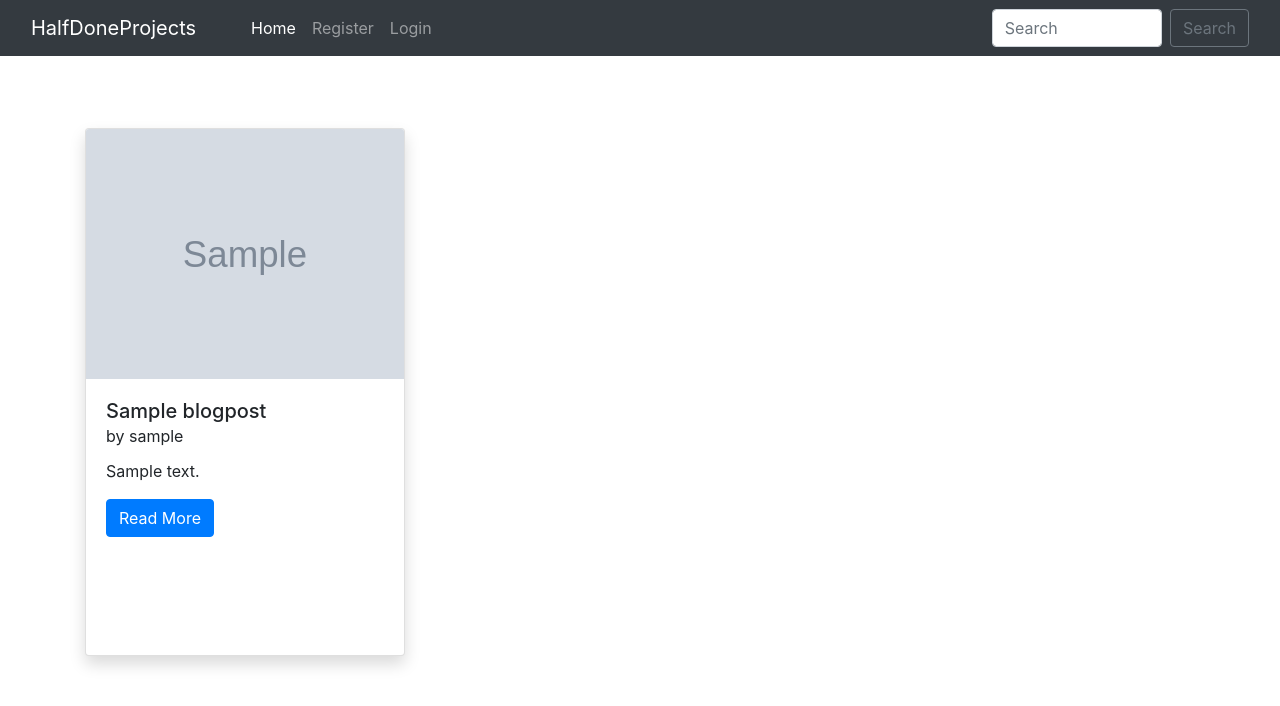
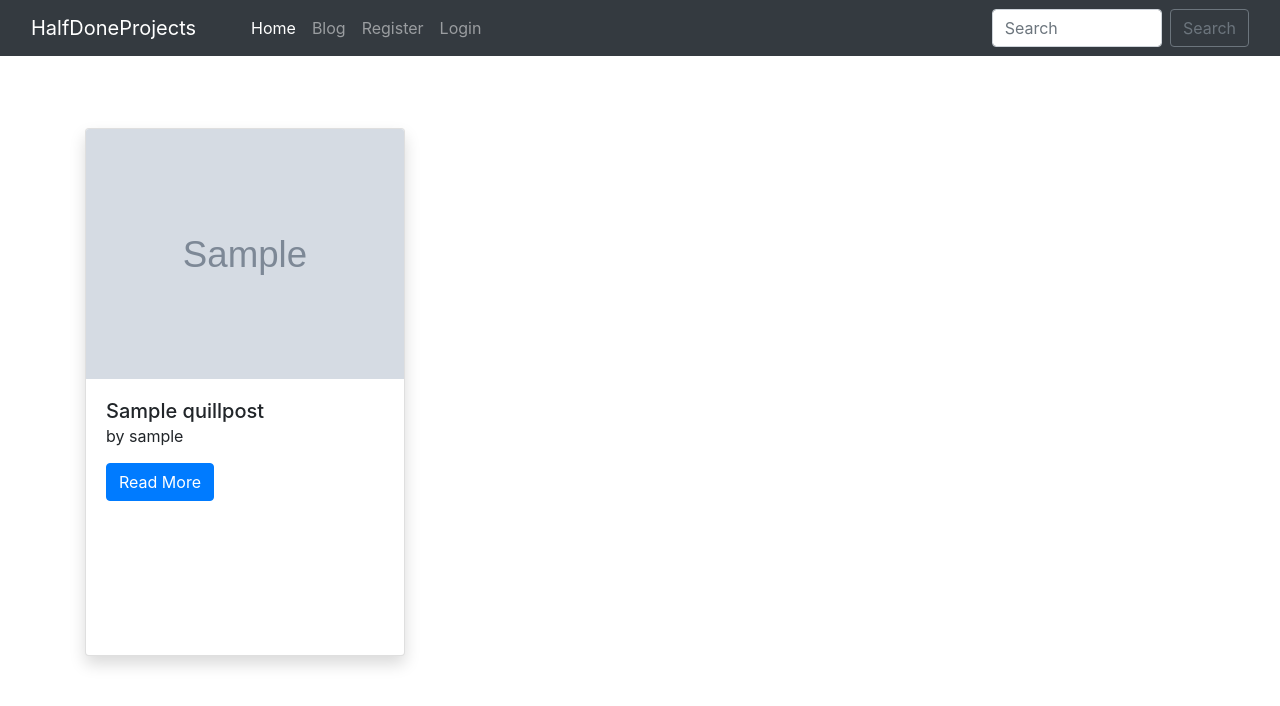
Before and after one commit to jcwarnerdev/halfdoneprojects, a Django app: page /blog/ in a window 1280 px wide. Shown: the top 706 px of the page. Run offline with Django 4.2, Linux system fonts and the light colour scheme; tables that the repository leaves empty hold one stand-in row (values such as "Sample post"); grey boxes marked "Sample" are stand-in pictures; some libraries are stand-ins or nearby versions.

Commit message:
blog posts work

```diff
--- a/blog/models.py
+++ b/blog/models.py
@@ -2,40 +2,44 @@ from django.db import models
 from django.contrib.auth.models import User
 from django.urls import reverse
 from django.utils.timezone import now
+from django_quill.fields import QuillField
 # Create your models here.
 
-# class Profile(models.Model):
-#     user = models.OneToOneField(User, on_delete=models.CASCADE, blank=True, null=True)
-#     image = models.ImageField(upload_to="profile_pics", blank=True, null=True)
-#     bio = models.TextField(blank=True, null=True)
-#     phone_no = models.IntegerField(blank=True, null=True)
-#     facebook = models.CharField(max_length=300, blank=True, null=True)
-#     instagram = models.CharField(max_length=300, blank=True, null=True)
-#     linkedin = models.CharField(max_length=300, blank=True, null=True)
-
-#     def __str__(self):
-#         return str(self.user)
-
-
-class BlogPost(models.Model):
+class QuillPost(models.Model):
     title=models.CharField(max_length=255)
     author= models.ForeignKey(User, on_delete=models.CASCADE)
     slug=models.CharField(max_length=130)
-    content=models.TextField()
-    image = models.ImageField(upload_to="profile_pics", blank=True, null=True)
+    content = QuillField()
+    image = models.ImageField(upload_to="blog_pics", blank=True, null=True)
     dateTime=models.DateTimeField(auto_now_add=True)
 
     def __str__(self):
         return str(self.author) +  " Blog Title: " + self.title
 
     def get_absolute_url(self):
-        return reverse('blogs')
+        return reverse('blog')
+
+
+# class BlogPost(models.Model):
+#     title=models.CharField(max_length=255)
+#     author= models.ForeignKey(User, on_delete=models.CASCADE)
+#     slug=models.CharField(max_length=130)
+#     content=models.TextField()
+#     image = models.ImageField(upload_to="blog_pics", blank=True, null=True)
+#     dateTime=models.DateTimeField(auto_now_add=True)
+
+#     def __str__(self):
+#         return str(self.author) +  " Blog Title: " + self.title
+
+#     def get_absolute_url(self):
+#         return reverse('blogs')
 
 
 class Comment(models.Model):
     user = models.ForeignKey(User, on_delete=models.CASCADE)
     content = models.TextField()
-    blog = models.ForeignKey(BlogPost, on_delete=models.CASCADE)
+    # blog = models.ForeignKey(BlogPost, on_delete=models.CASCADE)
+    blog = models.ForeignKey(QuillPost, on_delete=models.CASCADE)
     parent_comment = models.ForeignKey('self', on_delete=models.CASCADE, null=True, blank=True)
     dateTime=models.DateTimeField(default=now)
 
--- a/blog/views.py
+++ b/blog/views.py
@@ -1,9 +1,9 @@
 from django.shortcuts import render, redirect, HttpResponse
 from django.contrib.auth.models import User
 from django.contrib.auth  import authenticate,  login, logout
-from .models import *
+from .models import QuillPost, Comment
 from django.contrib.auth.decorators import login_required
-from .forms import BlogPostForm #ProfileForm, BlogPostForm
+from .forms import QuillPostForm # BlogPostForm #ProfileForm, BlogPostForm
 from home.forms import ProfileForm #, BlogPostForm
 from django.views.generic import UpdateView
 from django.contrib import messages
@@ -12,15 +12,15 @@ import logging
 logger = logging.getLogger(__name__)
 
 def blogs(request):
-    posts = BlogPost.objects.all()
-    posts = BlogPost.objects.filter().order_by('-dateTime')
+    posts = QuillPost.objects.all() # BlogPost.objects.all()
+    posts = QuillPost.objects.filter().order_by('-dateTime')# BlogPost.objects.filter().order_by('-dateTime')
     if not posts:
         return render(request, "blog.html", {'posts':'testno posts'})
     else:
         return render(request, "blog.html", {'posts':posts})
 
 def blogs_comments(request, slug):
-    post = BlogPost.objects.filter(slug=slug).first()
+    post = QuillPost.objects.filter(slug=slug).first() # BlogPost.objects.filter(slug=slug).first()
     comments = Comment.objects.filter(blog=post)
     if request.method=="POST":
         user = request.user
@@ -31,7 +31,7 @@ def blogs_comments(request, slug):
     return render(request, "blog_comments.html", {'post':post, 'comments':comments})
 
 def Delete_Blog_Post(request, slug):
-    posts = BlogPost.objects.get(slug=slug)
+    posts = QuillPost.objects.get(slug=slug) # BlogPost.objects.get(slug=slug)
     if request.method == "POST":
         posts.delete()
         return redirect('/')
@@ -40,7 +40,7 @@ def Delete_Blog_Post(request, slug):
 def search(request):
     if request.method == "POST":
         searched = request.POST['searched']
-        blogs = BlogPost.objects.filter(title__contains=searched)
+        blogs = QuillPost.objects.filter(title__contains=searched) # BlogPost.objects.filter(title__contains=searched)
         return render(request, "search.html", {'searched':searched, 'blogs':blogs})
     else:
         return render(request, "search.html", {})
@@ -48,7 +48,7 @@ def search(request):
 @login_required(login_url = '/login')
 def add_blog(request):
     if request.method=="POST":
-        form = BlogPostForm(data=request.POST, files=request.FILES)
+        form = QuillPostForm(data=request.POST, files=request.FILES) # BlogPostForm(data=request.POST, files=request.FILES)
         if form.is_valid():
             blogpost = form.save(commit=False)
             blogpost.author = request.user
@@ -57,11 +57,11 @@ def add_blog(request):
             alert = True
             return render(request, "add_blog.html",{'obj':obj, 'alert':alert})
     else:
-        form=BlogPostForm()
+        form= QuillPostForm # BlogPostForm()
     return render(request, "add_blog.html", {'form':form})
 
 class UpdatePostView(UpdateView):
-    model = BlogPost
+    model = QuillPost # BlogPost
     template_name = 'edit_blog_post.html'
     fields = ['title', 'slug', 'content', 'image']
 
--- a/halfdoneprojects/urls.py
+++ b/halfdoneprojects/urls.py
@@ -15,6 +15,8 @@ Including another URLconf
 """
 from django.contrib import admin
 from django.urls import path, include
+from django.conf import settings
+from django.conf.urls.static import static
 
 
 urlpatterns = [
@@ -22,3 +24,6 @@ urlpatterns = [
     path('blog/', include('blog.urls')),
     path('', include('home.urls')),
 ]
+if settings.DEBUG:
+    urlpatterns += static(settings.MEDIA_URL,
+                          document_root=settings.MEDIA_ROOT)
--- a/home/admin.py
+++ b/home/admin.py
@@ -2,6 +2,7 @@ from django.contrib import admin
 from blog.models import *
 from .models import *
 
-admin.site.register(BlogPost)
+admin.site.register(QuillPost)
+# admin.site.register(BlogPost)
 admin.site.register(Comment)
 admin.site.register(Profile)
--- a/home/templates/add_blog.html
+++ b/home/templates/add_blog.html
@@ -9,7 +9,7 @@
 <form action="/blog/add_blog/" enctype="multipart/form-data" method="POST"> {% csrf_token %}
 <div class="container mt-4">
 {{ form.as_p }}
-<button class="btn btn-primary">Add Blog</button>
+<button class="btn btn-primary">Add Blog Post</button>
 </div>
 </form>
 {% endblock %}
--- a/home/templates/base.html
+++ b/home/templates/base.html
@@ -9,6 +9,9 @@
     <!-- Bootstrap CSS -->
     <link href="https://cdn.jsdelivr.net/npm/bootstrap@5.0.2/dist/css/bootstrap.min.css" rel="stylesheet" integrity="sha384-EVSTQN3/azprG1Anm3QDgpJLIm9Nao0Yz1ztcQTwFspd3yD65VohhpuuCOmLASjC" crossorigin="anonymous">
     <link rel="stylesheet" href="https://maxcdn.bootstrapcdn.com/bootstrap/4.0.0/css/bootstrap.min.css" integrity="sha384-Gn5384xqQ1aoWXA+058RXPxPg6fy4IWvTNh0E263XmFcJlSAwiGgFAW/dAiS6JXm" crossorigin="anonymous">
+
+    <!-- django-quill-editor Media -->
+    {% include 'django_quill/media.html' %}
 
   <title> {% block title %} {% endblock %} </title>
 
@@ -27,12 +30,15 @@
               <li class="nav-item">
                 <a class="nav-link {% block homeactive %} {% endblock homeactive %}" aria-current="page" href="/">Home</a>
               </li>
+              <li class="nav-item">
+                <a class="nav-link {% block blogactive %} {% endblock blogactive %}" aria-current="page" href="/blog">Blog</a>
+              </li>
               {% if user.is_authenticated %}
               <li class="nav-item">
-                <a class="nav-link {% block add_blog_active %} {% endblock add_blog_active %}" href="/blog/add_blog/">Add Blog Post</a>
+                <a class="nav-link active" href="#">Hello {{request.user}}</a>
               </li>
               <li class="nav-item">
-                <a class="nav-link active" href="#">Hello {{request.user}}</a>
+                <a class="nav-link {% block add_blog_active %} {% endblock add_blog_active %}" href="/blog/add_blog/">Add Blog Post</a>
               </li>
               <li class="nav-item">
                 <a class="nav-link {% block profileactive %} {% endblock profileactive %}" href="/profile/">Profile</a>
--- a/home/templates/blog.html
+++ b/home/templates/blog.html
@@ -16,7 +16,7 @@
                 <img src="/media/{{post.image}}" class="card-img-top" alt="..." height="250px">
                 <div class="card-body">
                   <h5 class="card-title">{{post.title}} <br><small>by {{post.author}}</small></h5>
-                  <p class="card-text">{{post.content| truncatechars:210}}</p>
+                  <p class="card-text">{{post.content.plain| truncatechars:210}}</p>
                   <a href="blog/{{post.slug}}" class="btn btn-primary">Read More {% if user.is_superuser %}<a href="delete_blog_post/{{post.slug}}/" class="btn btn-danger mx-4">Delete Blog</a>{% endif %}</a>
                 </div>
               </div>
--- a/home/templates/blog_comments.html
+++ b/home/templates/blog_comments.html
@@ -31,7 +31,7 @@ float: right;
       <br>
       <img src="/media/{{post.image}}" alt="" height="250px" width="500px">
       <br>
-      <p>{{post.content}}.</p>
+      <p>{{post.content.html|safe}}.</p>
       <hr>
       {% if user.is_authenticated %}
       <div class="container">
```
Also changed, not shown: blog/forms.py (+22 -10 lines), blog/urls.py (+1 -26 lines), halfdoneprojects/settings.py (+11 -0 lines), home/media/profile_pics/Food01.jpg (deleted), home/media/profile_pics/Travel02.jpg (deleted), home/media/profile_pics/photographer02.jpg (deleted), home/media/profile_pics/user_icon_400x400.png (deleted), home/media/profile_pics/user_icon_400x472.png (deleted), 1 other file.
